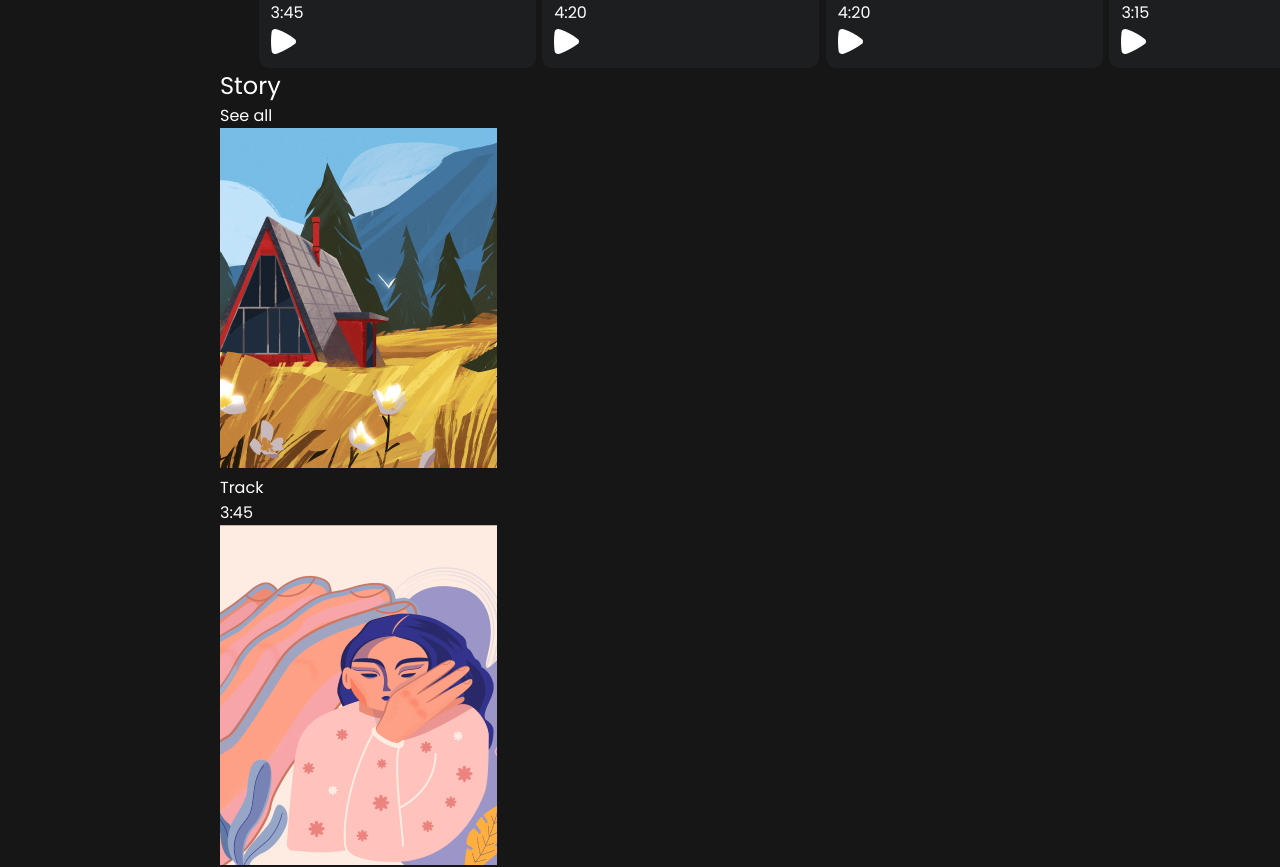
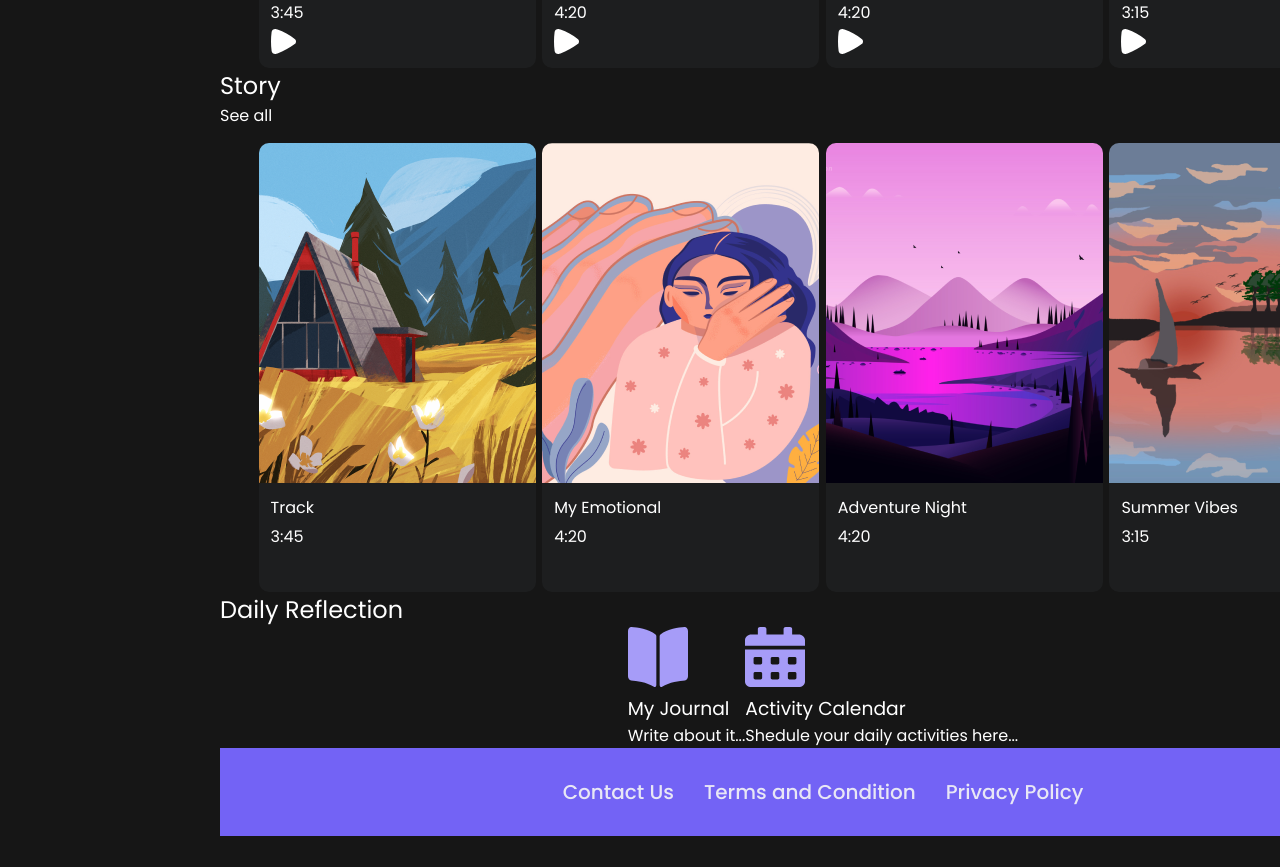
Before and after one commit to ryulikeslatte/illumino-new, a React (Vite) app: page /homes in a window 1280 px wide. Shown: the part 1420-2287 px from the top of the page. After the commit the page ends 2256 px from the top, so only its background shows below. Built offline with nearby package versions, Linux system fonts and the light colour scheme.

Commit message:
detail music page

```diff
--- a/src/assets/style/detailPlayMusic.css
+++ b/src/assets/style/detailPlayMusic.css
@@ -6,7 +6,7 @@
 .journalPages-core-top-content {
     display: flex;
     justify-content: space-between;
-    margin-bottom: 20px;
+    margin-bottom: 38px;
 }
 
 .back-button-journalPages {
--- a/src/assets/style/homePage.css
+++ b/src/assets/style/homePage.css
@@ -179,11 +179,41 @@
     border-top-right-radius: 10px;
 }
 
+.story-list-content {
+    display: flex;
+    flex-direction: row;
+    justify-content: space-evenly;
+    align-items: center;
+    padding: 0 32px;
+    margin-top: 15px;
+}
 
+.story-list-content .story-list-content-card {
+    background-color:  #1D1E1F;
+    height: 449px;
+    border-radius: 10px;
+}
 
+.story-list-content .story-list-content-card .card-info {
+    display: flex;
+    padding: 5px 12px 12px 12px;
+    flex-direction: column;
+    align-items: flex-start;
+    gap: 4px;
+    align-self: stretch;
+}
 
+.story-list-content .story-list-content-card .cover {
+    border-top-left-radius: 10px;
+    border-top-right-radius: 10px;
+}
 
-
+.homePage-daily-reflection-content .daily-reflection-content-list {
+    display: flex;
+    flex-direction: row;
+    justify-content: center;
+    align-items: center;
+}
 
 
 
--- a/src/pages/HomePages.jsx
+++ b/src/pages/HomePages.jsx
@@ -143,7 +143,7 @@ function HomePages(){
                     <div className="story-list-content">
                         <div className="story-list-content-card">
                             <div className="story-list-content-card-detail">
-                                <img src={StoryCover1} alt="story Cover" />
+                                <img src={StoryCover1} alt="story Cover" className='cover'/>
                                 <div className="card-info">
                                     <p>Track</p>
                                     <p>3:45</p>
@@ -152,7 +152,7 @@ function HomePages(){
                         </div>
                         <div className="story-list-content-card">
                             <div className="story-list-content-card-detail">
-                                <img src={StoryCover2} alt="story Cover" />
+                                <img src={StoryCover2} alt="story Cover" className='cover'/>
                                 <div className="card-info">
                                     <p>My Emotional</p>
                                     <p>4:20</p>
@@ -161,16 +161,20 @@ function HomePages(){
                         </div>
                         <div className="story-list-content-card">
                             <div className="story-list-content-card-detail">
-                                <img src={StoryCover3} alt="story Cover" />
-                                <p>Adventure Night</p>
-                                <p>4:20</p>
+                                <img src={StoryCover3} alt="story Cover" className='cover'/>
+                                <div className="card-info">
+                                    <p>Adventure Night</p>
+                                    <p>4:20</p>
+                                </div>
                             </div>
                         </div>
                         <div className="story-list-content-card">
-                            <img src={StoryCover4} alt="story Cover" />
                             <div className="story-list-content-card-detail">
-                                <p>Summer Vibes</p>
-                                <p>3:15</p>
+                                <img src={StoryCover4} alt="story Cover" className='cover'/>
+                                <div className="card-info">
+                                    <p>Summer Vibes</p>
+                                    <p>3:15</p>
+                                </div>
                             </div>
                         </div>
                     </div>
```
